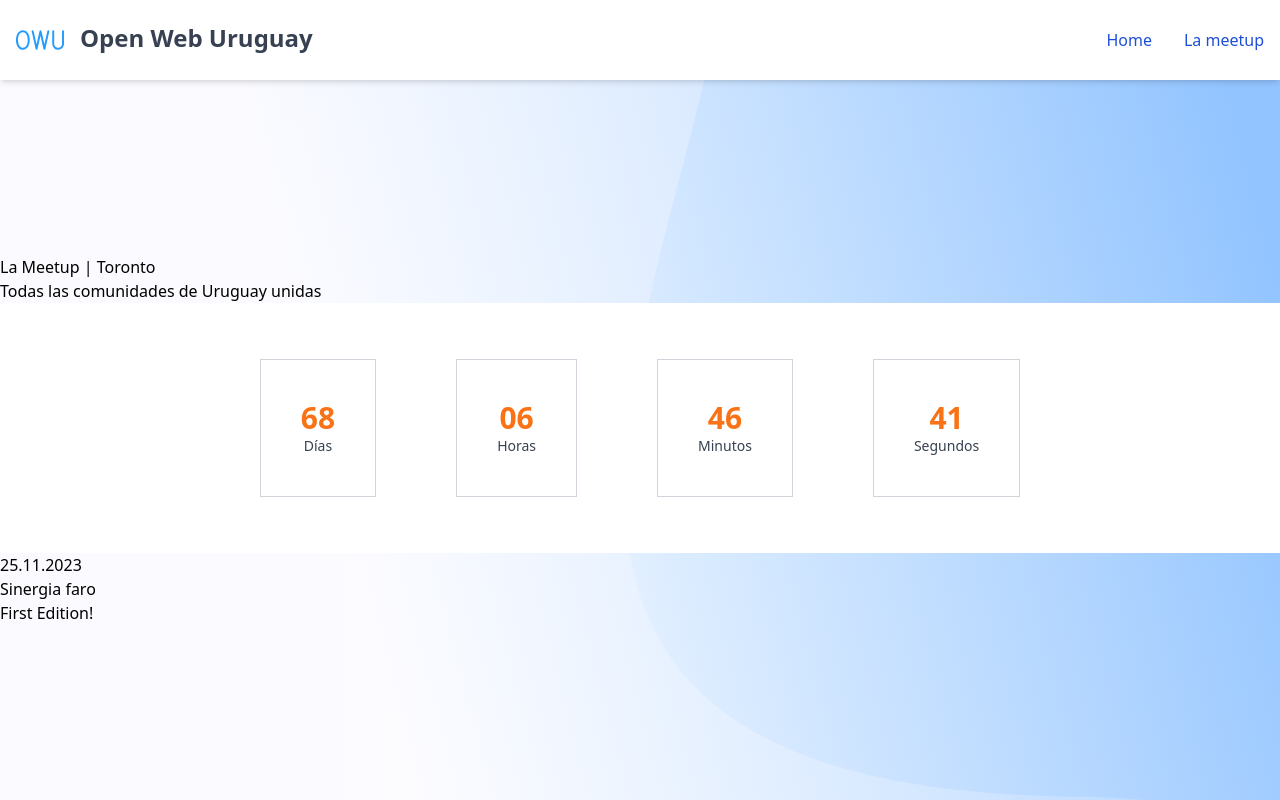
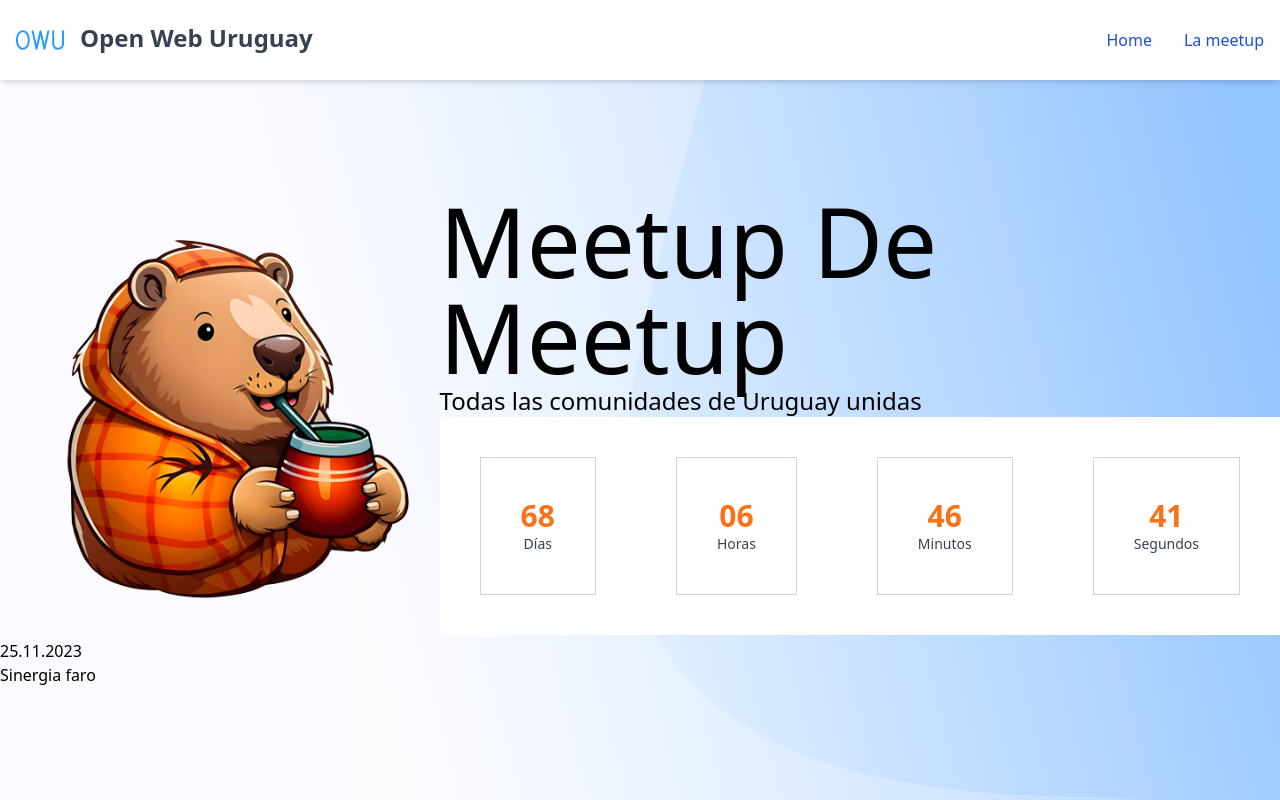
Before and after one commit to owu-uy/website, an Astro site: page /la-meetup in a window 1280 px wide. Built offline with nearby package versions, Linux system fonts and the light colour scheme; Astro itself is replaced by a stand-in of ours.

Commit message:
feat: Add logo and countdown

```diff
--- a/src/components/la-meetup/components/coutdown.astro
+++ b/src/components/la-meetup/components/coutdown.astro
@@ -1,7 +1,7 @@
 ---
 ---
 
-<div class="flex p-4 bg-white text-gray-700 font-roboto text-base justify-center">
+<div class="flex bg-white text-gray-700 font-roboto text-base justify-center">
   <div class="countdown-item">
     <div
       class="font-sans text-base text-gray-700 leading-7 text-center bg-white border border-gray-300 p-10 w-110 h-110 flex flex-col items-center justify-center m-10"
--- a/src/components/la-meetup/sections/initial-page.astro
+++ b/src/components/la-meetup/sections/initial-page.astro
@@ -2,9 +2,20 @@
 import Coutdown from "../components/coutdown.astro";
 ---
 
-<h1>La Meetup | Toronto</h1>
-<h2>Todas las comunidades de Uruguay unidas</h2>
-<Coutdown />
+<div class="flex justify-center">
+  <div>
+    <img src="/svg/logo-carpincho.png" />
+  </div>
+  <div>
+    <h1 class="text-8xl">Meetup De Meetup</h1>
+    <h2 class="text-2xl">Todas las comunidades de Uruguay unidas</h2>
+    <Coutdown />
+  </div>
+</div>
+
 <h2>25.11.2023</h2>
 <h2>Sinergia faro</h2>
-<h2>First Edition!</h2>
+
+<!--
+    <h2>First Edition!</h2> buscar la forma de agregar first edition
+ -->
--- a/src/components/la-meetup/sections/sponsors-sections.astro
+++ b/src/components/la-meetup/sections/sponsors-sections.astro
@@ -12,6 +12,7 @@ const sponsors = [
 const repeatedSponsors = Array(9).fill(sponsors[0]);
 ---
 
+<h1>Meetup de Meetup Sponsors</h1>
 <div class="grid grid-cols-3 grid-rows-9 gap-4">
   {
     repeatedSponsors.map((sponsor) => {
--- /dev/null
+++ b/src/components/la-meetup/sections/venue-section.astro
@@ -0,0 +1,4 @@
+---
+---
+
+<h1>El lugar</h1>
```
Also changed, not shown: public/svg/logo-carpincho.png (added).
